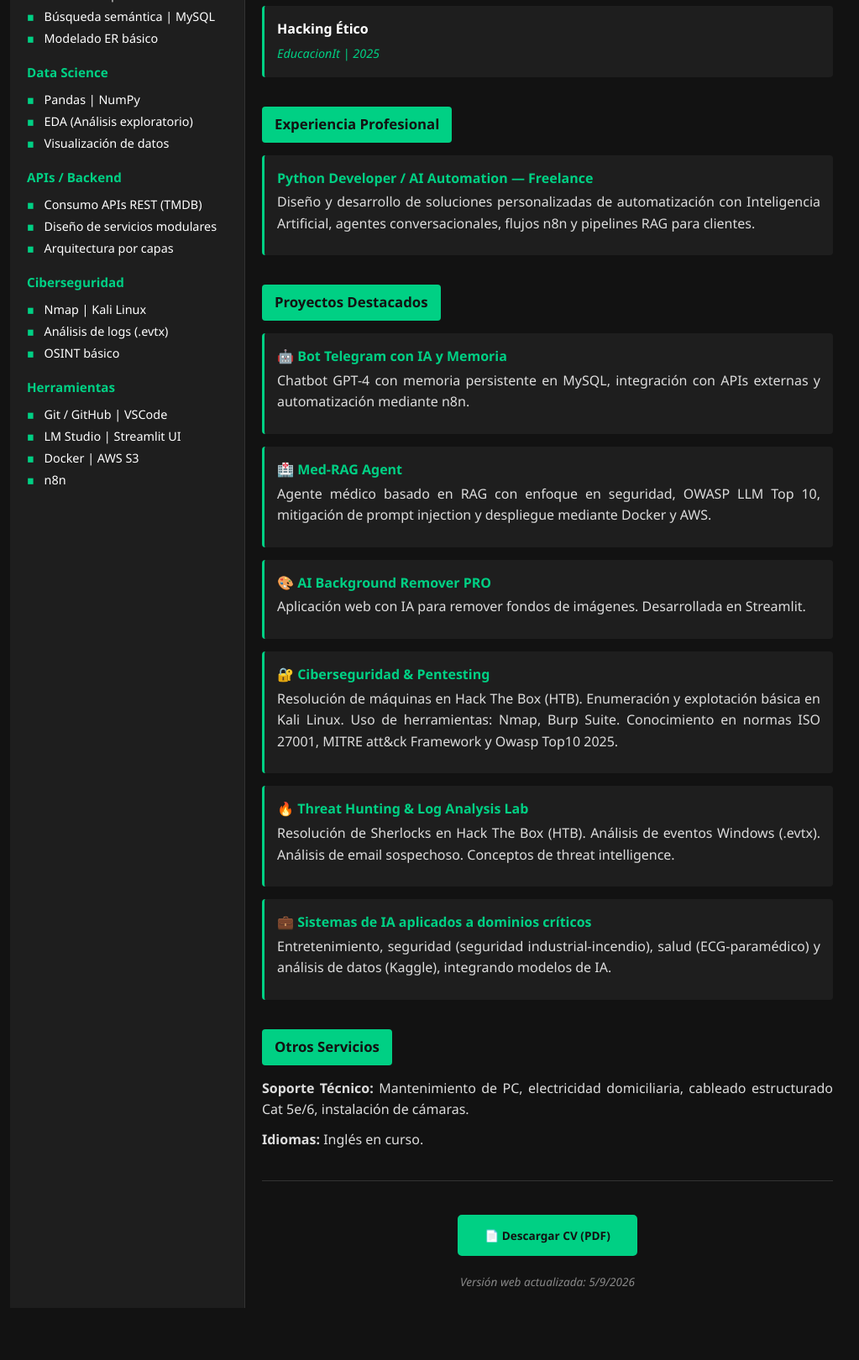
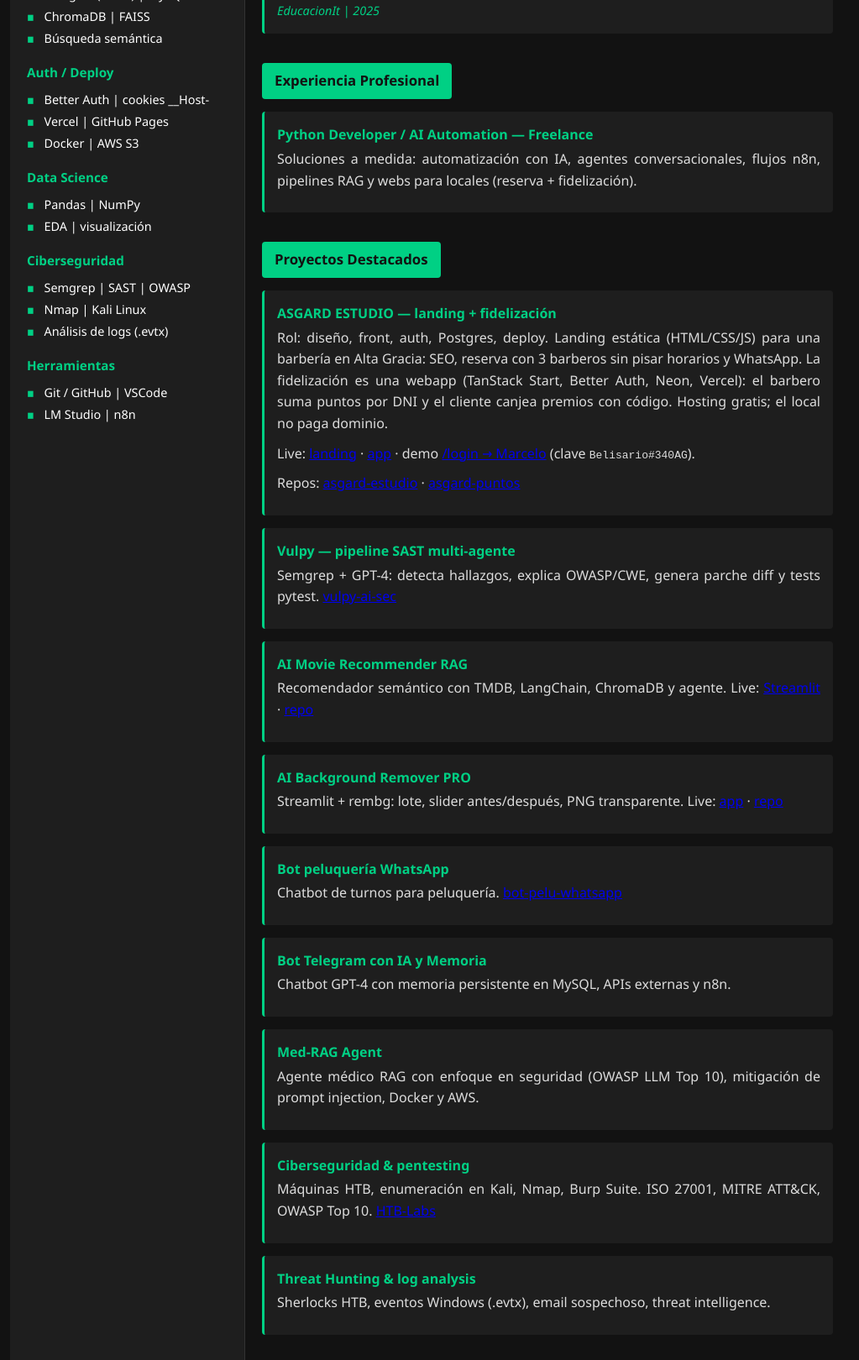
Before and after one commit to Migueltejada86/portfolio-cv, a plain HTML site: page index.html in a window 1280 px wide. Shown: the part 1180-2800 px from the top of the page at 84% size, without its empty margins (128-1151 px from the left). Before the commit the page ends 2738 px from the top, so only its background shows below. Drawn offline with Linux system fonts and the light colour scheme.

Commit message:
Portafolio: ASGARD + repos públicos con links live

```diff
--- a/index.html
+++ b/index.html
@@ -9,25 +9,21 @@
 <body>
 
 <div class="container">
-    <!-- IMAGEN DE FONDO (Ocupa todo el ancho) -->
     <div class="header-bg">
         <img src="foto-miguel.jpg" alt="Fondo">
     </div>
 
-    <!-- CONTENIDO DEL NOMBRE (Superpuesto al fondo) -->
     <div class="header-content">
         <h1>Miguel Angel Tejada</h1>
         <div class="subtitle">
-            Python Developer | AI Engineer | AI Automation | Cybersecurity
+            Python Developer | AI Engineer | Full stack | Cybersecurity
         </div>
     </div>
 
-    <!-- SIDEBAR -->
     <aside class="sidebar">
-        <!-- CONTACTO (Alineado con "Perfil Profesional") -->
         <div class="contact-info">
             <strong>
-                <a href="https://linkedin.com/in/migueltejada86" target="_blank">
+                <a href="https://linkedin.com/in/migueltejada86" target="_blank" rel="noopener noreferrer">
                     LinkedIn
                 </a>
             </strong>
@@ -39,18 +35,20 @@
             </strong>
 
             <strong>
-                <a href="https://github.com/Migueltejada86" target="_blank">
+                <a href="https://github.com/Migueltejada86" target="_blank" rel="noopener noreferrer">
                     GitHub
                 </a>
             </strong>
 
-            <strong>📍 Alta Gracia, Córdoba, Argentina</strong>
+            <strong>Alta Gracia, Córdoba, Argentina</strong>
         </div>
 
         <h2>Habilidades Técnicas</h2>
         <h3>Lenguajes y Frameworks</h3>
         <ul>
-            <li>Python | SQL | FastAPI | Streamlit</li>
+            <li>Python | TypeScript | SQL</li>
+            <li>FastAPI | Streamlit | React</li>
+            <li>TanStack Start | HTML/CSS/JS</li>
         </ul>
 
         <h3>IA / LLMs</h3>
@@ -58,62 +56,55 @@
             <li>LangChain | LangGraph</li>
             <li>RAG pipelines | Embeddings</li>
             <li>Vector DBs | Prompt Engineering</li>
-            <li>OpenAI API</li>
-            <li>AI Agents</li>
+            <li>OpenAI API | AI Agents</li>
             <li>n8n Automation</li>
         </ul>
 
         <h3>Bases de Datos</h3>
         <ul>
+            <li>Postgres (Neon) | MySQL</li>
             <li>ChromaDB | FAISS</li>
-            <li>Búsqueda semántica | MySQL</li>
-            <li>Modelado ER básico</li>
+            <li>Búsqueda semántica</li>
+        </ul>
+
+        <h3>Auth / Deploy</h3>
+        <ul>
+            <li>Better Auth | cookies __Host-</li>
+            <li>Vercel | GitHub Pages</li>
+            <li>Docker | AWS S3</li>
         </ul>
 
         <h3>Data Science</h3>
         <ul>
             <li>Pandas | NumPy</li>
-            <li>EDA (Análisis exploratorio)</li>
-            <li>Visualización de datos</li>
-        </ul>
-
-        <h3>APIs / Backend</h3>
-        <ul>
-            <li>Consumo APIs REST (TMDB)</li>
-            <li>Diseño de servicios modulares</li>
-            <li>Arquitectura por capas</li>
+            <li>EDA | visualización</li>
         </ul>
 
         <h3>Ciberseguridad</h3>
         <ul>
+            <li>Semgrep | SAST | OWASP</li>
             <li>Nmap | Kali Linux</li>
             <li>Análisis de logs (.evtx)</li>
-            <li>OSINT básico</li>
         </ul>
 
         <h3>Herramientas</h3>
         <ul>
             <li>Git / GitHub | VSCode</li>
-            <li>LM Studio | Streamlit UI</li>
-            <li>Docker | AWS S3</li>
-            <li>n8n</li>
+            <li>LM Studio | n8n</li>
         </ul>
     </aside>
 
-    <!-- CONTENIDO PRINCIPAL -->
     <main class="main">
         <div class="section">
             <div class="section-title">Perfil Profesional</div>
             <p>
-                Desarrollador Python orientado a Inteligencia Artificial y Ciberseguridad.
-                Especializado en sistemas RAG, agentes conversacionales, automatización con n8n
-                y pipelines de datos utilizando LangChain, LangGraph, ChromaDB y APIs externas.
+                Desarrollador Python y full stack orientado a Inteligencia Artificial,
+                automatización y productos reales para comercios locales.
+                Trabajo RAG, agentes, AppSec y también landing + auth + Postgres en producción.
             </p>
             <p>
-                Experiencia en integración de Large Language Models (LLMs), búsqueda semántica,
-                recomendación contextual y automatización inteligente. Perfil autodidacta con
-                trayectoria previa en entornos de alta exigencia operativa, aportando criterio
-                crítico, resiliencia y documentación rigurosa al desarrollo de software.
+                Perfil autodidacta con criterio de producto: hosting gratis cuando el cliente
+                no puede pagar dominio, demo usable y documentación pensada para portafolio.
             </p>
         </div>
 
@@ -139,60 +130,112 @@
 
         <div class="section">
             <div class="section-title">Experiencia Profesional</div>
-
             <div class="project-item">
                 <strong>Python Developer / AI Automation — Freelance</strong>
                 <p>
-                    Diseño y desarrollo de soluciones personalizadas de automatización
-                    con Inteligencia Artificial, agentes conversacionales, flujos n8n
-                    y pipelines RAG para clientes.
+                    Soluciones a medida: automatización con IA, agentes conversacionales,
+                    flujos n8n, pipelines RAG y webs para locales (reserva + fidelización).
                 </p>
             </div>
         </div>
-
-
 
         <div class="section">
             <div class="section-title">Proyectos Destacados</div>
 
             <div class="project-item">
-                <strong>🤖 Bot Telegram con IA y Memoria</strong>
+                <strong>ASGARD ESTUDIO — landing + fidelización</strong>
                 <p>
-                    Chatbot GPT-4 con memoria persistente en MySQL, integración con APIs
-                    externas y automatización mediante n8n.
+                    Rol: diseño, front, auth, Postgres, deploy.
+                    Landing estática (HTML/CSS/JS) para una barbería en Alta Gracia:
+                    SEO, reserva con 3 barberos sin pisar horarios y WhatsApp.
+                    La fidelización es una webapp (TanStack Start, Better Auth, Neon, Vercel):
+                    el barbero suma puntos por DNI y el cliente canjea premios con código.
+                    Hosting gratis; el local no paga dominio.
+                </p>
+                <p>
+                    Live:
+                    <a href="https://migueltejada86.github.io/asgard-estudio/" target="_blank" rel="noopener noreferrer">landing</a>
+                    ·
+                    <a href="https://asgard-puntos-d2ru.vercel.app" target="_blank" rel="noopener noreferrer">app</a>
+                    · demo
+                    <a href="https://asgard-puntos-d2ru.vercel.app/login" target="_blank" rel="noopener noreferrer">/login → Marcelo</a>
+                    (clave <code>Belisario#340AG</code>).
+                </p>
+                <p>
+                    Repos:
+                    <a href="https://github.com/Migueltejada86/asgard-estudio" target="_blank" rel="noopener noreferrer">asgard-estudio</a>
+                    ·
+                    <a href="https://github.com/Migueltejada86/asgard-puntos" target="_blank" rel="noopener noreferrer">asgard-puntos</a>
                 </p>
             </div>
 
             <div class="project-item">
-                <strong>🏥 Med-RAG Agent</strong>
+                <strong>Vulpy — pipeline SAST multi-agente</strong>
                 <p>
-                    Agente médico basado en RAG con enfoque en seguridad, OWASP LLM Top 10,
-                    mitigación de prompt injection y despliegue mediante Docker y AWS.
+                    Semgrep + GPT-4: detecta hallazgos, explica OWASP/CWE, genera parche diff y tests pytest.
+                    <a href="https://github.com/Migueltejada86/vulpy-ai-sec" target="_blank" rel="noopener noreferrer">vulpy-ai-sec</a>
                 </p>
             </div>
 
             <div class="project-item">
-                <strong>🎨 AI Background Remover PRO</strong>
-                <p>Aplicación web con IA para remover fondos de imágenes. Desarrollada en Streamlit.</p>
+                <strong>AI Movie Recommender RAG</strong>
+                <p>
+                    Recomendador semántico con TMDB, LangChain, ChromaDB y agente.
+                    Live:
+                    <a href="https://ai-movie-recommender-rag-migue.streamlit.app" target="_blank" rel="noopener noreferrer">Streamlit</a>
+                    ·
+                    <a href="https://github.com/Migueltejada86/ai-movie-recommender-rag" target="_blank" rel="noopener noreferrer">repo</a>
+                </p>
             </div>
 
             <div class="project-item">
-                <strong>🔐 Ciberseguridad & Pentesting</strong>
-                <p>Resolución de máquinas en Hack The Box (HTB). Enumeración y explotación básica en Kali Linux.
-                Uso de herramientas: Nmap, Burp Suite. Conocimiento en normas ISO 27001, MITRE att&ck Framework y
-                Owasp Top10 2025.</p>
+                <strong>AI Background Remover PRO</strong>
+                <p>
+                    Streamlit + rembg: lote, slider antes/después, PNG transparente.
+                    Live:
+                    <a href="https://removedor-de-fondo-app.streamlit.app/" target="_blank" rel="noopener noreferrer">app</a>
+                    ·
+                    <a href="https://github.com/Migueltejada86/removedor_defondo_Streamlit" target="_blank" rel="noopener noreferrer">repo</a>
+                </p>
             </div>
 
             <div class="project-item">
-                <strong>🔥 Threat Hunting & Log Analysis Lab</strong>
-                <p>Resolución de Sherlocks en Hack The Box (HTB). Análisis de eventos Windows (.evtx).
-                Análisis de email sospechoso. Conceptos de threat intelligence.</p>
+                <strong>Bot peluquería WhatsApp</strong>
+                <p>
+                    Chatbot de turnos para peluquería.
+                    <a href="https://github.com/Migueltejada86/bot-pelu-whatsapp" target="_blank" rel="noopener noreferrer">bot-pelu-whatsapp</a>
+                </p>
             </div>
 
             <div class="project-item">
-                <strong>💼 Sistemas de IA aplicados a dominios críticos</strong>
-                <p>Entretenimiento, seguridad (seguridad industrial-incendio), salud (ECG-paramédico) y análisis de datos (Kaggle),
-                integrando modelos de IA.</p>
+                <strong>Bot Telegram con IA y Memoria</strong>
+                <p>
+                    Chatbot GPT-4 con memoria persistente en MySQL, APIs externas y n8n.
+                </p>
+            </div>
+
+            <div class="project-item">
+                <strong>Med-RAG Agent</strong>
+                <p>
+                    Agente médico RAG con enfoque en seguridad (OWASP LLM Top 10),
+                    mitigación de prompt injection, Docker y AWS.
+                </p>
+            </div>
+
+            <div class="project-item">
+                <strong>Ciberseguridad & pentesting</strong>
+                <p>
+                    Máquinas HTB, enumeración en Kali, Nmap, Burp Suite.
+                    ISO 27001, MITRE ATT&CK, OWASP Top 10.
+                    <a href="https://github.com/Migueltejada86/HTB-Labs" target="_blank" rel="noopener noreferrer">HTB-Labs</a>
+                </p>
+            </div>
+
+            <div class="project-item">
+                <strong>Threat Hunting & log analysis</strong>
+                <p>
+                    Sherlocks HTB, eventos Windows (.evtx), email sospechoso, threat intelligence.
+                </p>
             </div>
         </div>
 
@@ -210,8 +253,8 @@
         <div class="footer">
            <a href="cv/MIGUEL_ANGEL_TEJADA.pdf"
             class="download-btn"
-            target="_blank">
-             📄 Descargar CV (PDF)
+            target="_blank" rel="noopener noreferrer">
+             Descargar CV (PDF)
             </a>
             <p style="margin-top: 20px;">
                 <em>Versión web actualizada: <span id="fecha"></span></em>
```
